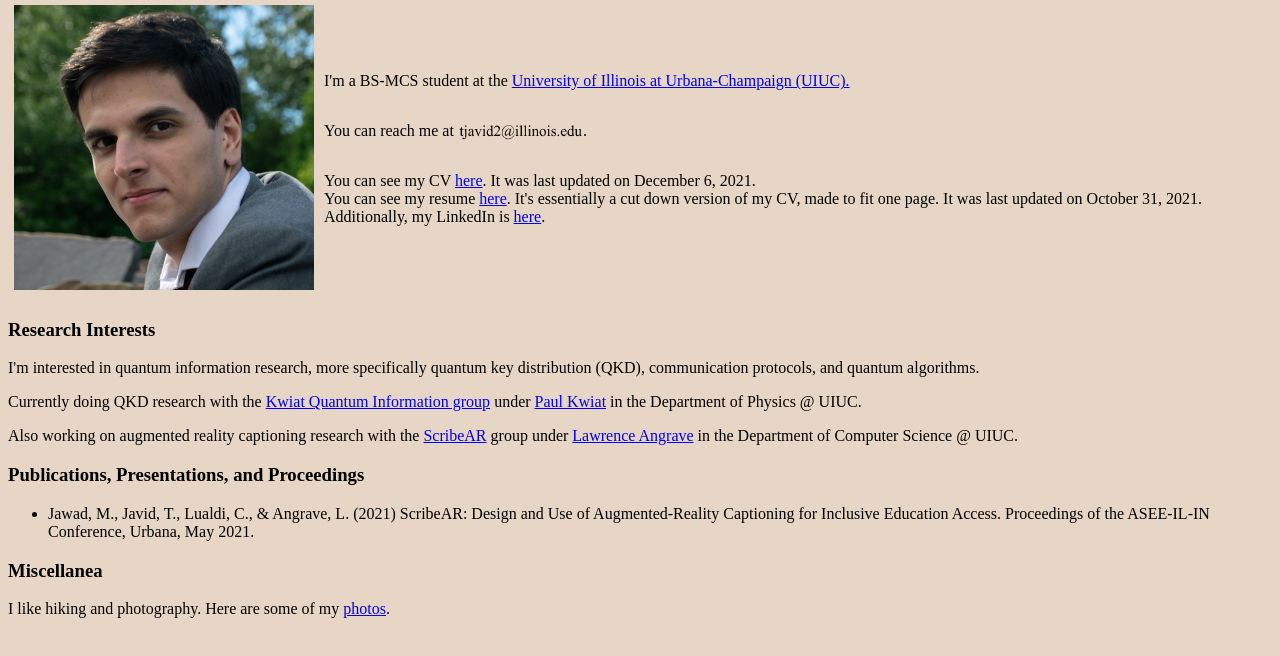
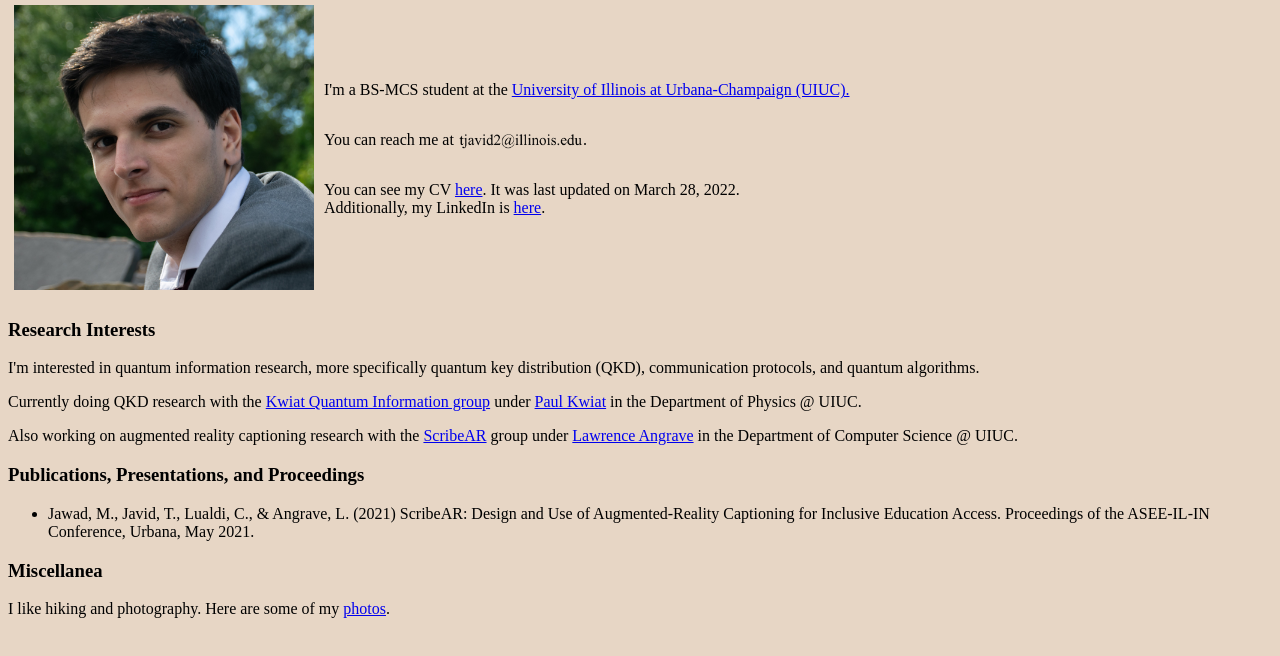
Before and after one commit to timurjavid/timurjavid.github.io, a plain HTML site: page index.html in a window 1280 px wide. Shown: the part 68-724 px from the top of the page. Drawn offline with Linux system fonts and the light colour scheme.

Commit message:
update cv

```diff
--- a/index.html
+++ b/index.html
@@ -32,8 +32,8 @@
                                 <img style="padding-top:0px;" width=125 src="./photos/email.png">
                             </div>.
                             <p>
-                                You can see my CV <a href="tjaviddec6cv.pdf">here</a>. It was last updated on December 6, 2021.
-                                <br>You can see my resume <a href="tjavidresumeoct312021.pdf">here</a>. It's essentially a cut down version of my CV, made to fit one page. It was last updated on October 31, 2021.
+                                You can see my CV <a href="tjavidcvmar282022.pdf">here</a>. It was last updated on March 28, 2022.
+                                <!-- <br>You can see my resume <a href="tjavidresumeoct312021.pdf">here</a>. It's essentially a cut down version of my CV, made to fit one page. It was last updated on October 31, 2021. -->
                                 <br>
                                 Additionally, my LinkedIn is <a href="https://www.linkedin.com/in/tjavid/">here</a>.
                             </p>
```
Also changed, not shown: 1 other file.
